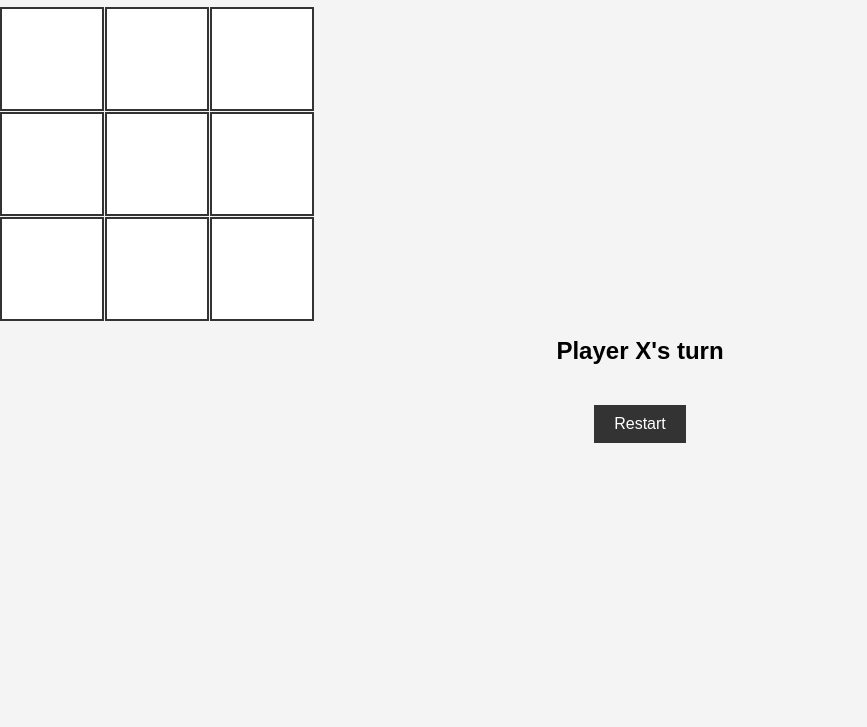
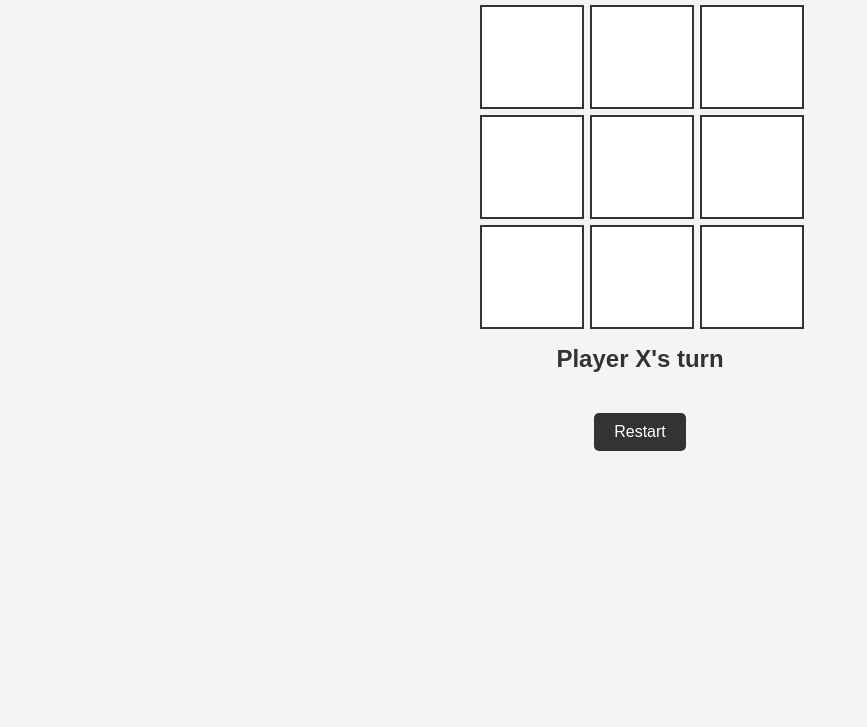
Before and after one commit to BeaconPro/BeaconGames, a plain HTML site: page tictactoe.html in a window 1280 px wide. Shown: the part 73-800 px from the top of the page, without its empty margins (0-867 px from the left). Drawn offline with Linux system fonts and the light colour scheme.

Commit message:
Update tictactoe.css

```diff
--- a/tictactoe.css
+++ b/tictactoe.css
@@ -1,26 +1,31 @@
+/* General body styling */
 body {
-    font-family: Arial, sans-serif;
+    font-family: 'Arial', sans-serif;
     text-align: center;
     background-color: #f4f4f4;
     margin: 0;
     padding: 0;
+    color: #333; /* Ensures consistent text color */
 }
 
+/* Heading styles */
 h1 {
     color: #333;
+    margin-top: 20px; /* Adds spacing above the heading */
 }
 
+/* Board container */
 #board {
     display: grid;
     grid-template-columns: repeat(3, 100px);
     grid-template-rows: repeat(3, 100px);
-    gap: 5px;
+    gap: 10px; /* Increased for better spacing between cells */
     margin: 20px auto;
-    text-align: center;
+    width: max-content; /* Ensures grid is centered horizontally */
 }
 
+/* Individual cell styles */
 .cell {
-    text-align: center;
     width: 100px;
     height: 100px;
     background-color: #fff;
@@ -31,16 +36,22 @@ h1 {
     justify-content: center;
     align-items: center;
     cursor: pointer;
-    text-align: center;
+    transition: background-color 0.3s ease; /* Adds hover effect smoothness */
 }
 
-.cell.taken {
-    text-align: center;
-    cursor: not-allowed;
+.cell:hover:not(.taken) {
+    background-color: #f0f0f0; /* Subtle hover effect for untaken cells */
 }
 
+/* Style for already taken cells */
+.cell.taken {
+    cursor: not-allowed;
+    background-color: #e0e0e0; /* Different background to indicate taken state */
+    color: #999; /* Light text color for taken cells */
+}
+
+/* Button styling */
 button {
-    text-align: center;
     margin: 20px;
     padding: 10px 20px;
     font-size: 16px;
@@ -48,9 +59,10 @@ button {
     background-color: #333;
     color: #fff;
     cursor: pointer;
+    border-radius: 5px; /* Adds rounded corners for better aesthetics */
+    transition: background-color 0.3s ease; /* Smooth hover effect */
 }
 
 button:hover {
-    text-align: center;
     background-color: #555;
 }
```
